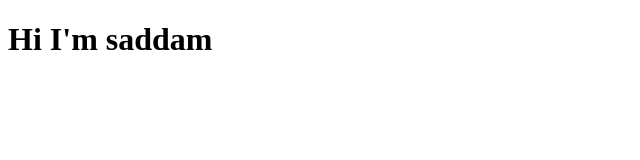
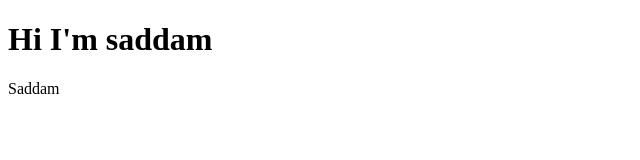
Before and after one commit to zia-khan-dev/test, a plain HTML site: page index.html in a window 1280 px wide. Shown: the full height of the page, 0-640 px from the left. Drawn offline with Linux system fonts and the light colour scheme.

Commit message:
saddam changes 2

```diff
--- a/index.html
+++ b/index.html
@@ -29,7 +29,7 @@
 <body>
     <h1>Hi I'm saddam</h1>
 
-   <div class="saddam"></div>
+   <div class="saddam">Saddam</div>
    <div class="saddam"></div>
    <div class="saddam"></div>
    <div class="saddam"></div>
```
